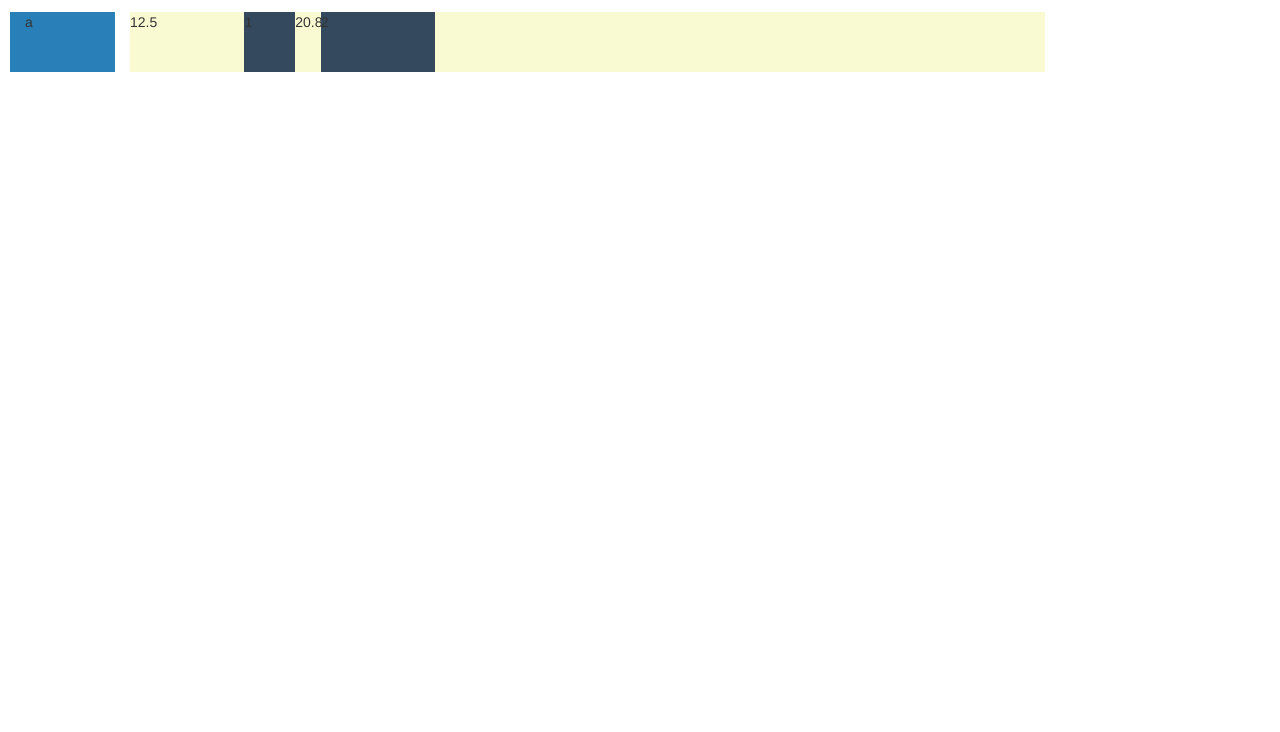
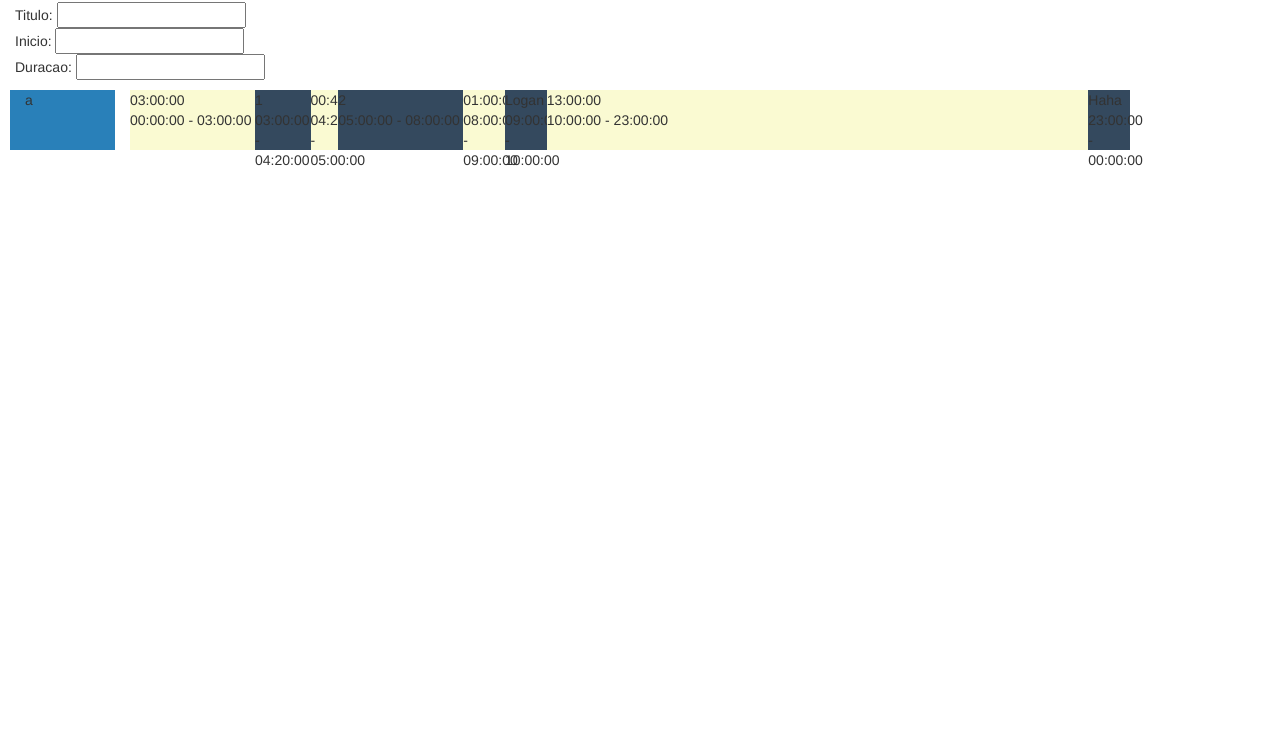
Before and after one commit to rodrigoazs/ppv_gridstack, a plain HTML site: page index2.html in a window 1280 px wide. Shown: the part 68-800 px from the top of the page. Drawn offline with nearby package versions, Linux system fonts and the light colour scheme.

Commit message:
Fixed ppv grid and added time to divs

```diff
--- a/index2.html
+++ b/index2.html
@@ -104,11 +104,14 @@
 <body>
     <div class="container-fluid" ng-app="app" ng-controller="HomeCtrl">
         <h1>PPV</h1>
+            Titulo: <input type="text" ng-model="ppv_title"><br>
+            Inicio: <input type="text" ng-model="ppv_begin"><br>
+            Duracao: <input type="text" ng-model="ppv_length"><br>
         <div class="row" style="padding: 10px;">
           <div class="col-md-1" style="background-color: #2980b9; height: 60px;">a</div>
           <div class="col-md-9">
-              <div class="grid-stack grid-stack-100" style="width: 100%; height: 60px; max-height: 60px;" id="grid1">
-                <div ng-click="ppvOrdered()" ng-repeat="ppv in ppvStackBlocks" class="grid-content" ng-style="ppvStyle($index)">{{ppv.title}}</div>
+              <div class="grid-stack grid-stack-100" style="width: 1000px; height: 60px; max-height: 60px;" id="grid1">
+                <div ng-click="ppvAdd()" ng-repeat="ppv in ppvStackBlocks" class="grid-content" ng-style="ppvStyle($index)">{{ppv.title}}<br>{{ppv.time}}</div>
                 <!--<div style="cursor: pointer; width: 15%; height: 60px; background-color: blue; position: absolute; left: 0%;"></div>
                 <div style="cursor: pointer; width: 30%; height: 60px; background-color: red; position: absolute; left: 15%;"></div>-->
               </div>
@@ -127,7 +130,9 @@ app.controller('HomeCtrl', function($scope)
    // 2: cartela
     $scope.ppvStack = [
       {type: 0, title: '1', begin: 3*60*60, length: (60+20)*60},
-      {type: 0, title: '2', begin: 5*60*60, length: 3*60*60}
+      {type: 0, title: '2', begin: 5*60*60, length: 3*60*60},
+      {type: 0, title: 'Logan', begin: 9*60*60, length: 1*60*60},
+      {type: 0, title: 'Haha', begin: 23*60*60, length: 1*60*60}
     ];
 
     $scope.ppvStackBlocks = [];
@@ -141,16 +146,32 @@ app.controller('HomeCtrl', function($scope)
 
    $scope.ppvOrdered = function()
    {
+     $scope.ppvStack.sort(function(a, b) {
+       return a.begin - b.begin;
+     })
+
+     $scope.ppvStackBlocks = [];
+
      var time = 0;
      for(var i=0; i < $scope.ppvStack.length; i++)
      {
        if($scope.ppvStack[i].begin > time)
        {
-         var width = $scope.ppvStack[i].begin  / 86400 * 100;
-         $scope.ppvStackBlocks.push({color: 'lightgoldenrodyellow', title: width, left: time  / 86400 * 100, width: width});
+         var begin = time;
+         var length = ($scope.ppvStack[i].begin - time);
+         var left = begin / 86400 * 100;
+         var width = length / 86400 * 100;
+         var title = $scope.timeFromSec(length);
+         var time = $scope.timeFromSec(begin) + " - " + $scope.timeFromSec(begin + length);
+         $scope.ppvStackBlocks.push({color: 'lightgoldenrodyellow', title: title, time: time, left: left, width: width});
        }
-       $scope.ppvStackBlocks.push({color: '#34495e', title: $scope.ppvStack[i].title, left: $scope.ppvStack[i].begin  / 86400 * 100, width: $scope.ppvStack[i].length  / 86400 * 100});
-       time = $scope.ppvStack[i].begin + $scope.ppvStack[i].length;
+       var begin = $scope.ppvStack[i].begin;
+       var length = $scope.ppvStack[i].length;
+       var left = begin / 86400 * 100;
+       var width = length / 86400 * 100;
+       var time = $scope.timeFromSec(begin) + " - " + $scope.timeFromSec(begin + length);
+       $scope.ppvStackBlocks.push({color: '#34495e', title: $scope.ppvStack[i].title, time: time, left: left, width: width});
+       time = begin + length;
      }
      if(time < 24*60*60)
      {
@@ -165,13 +186,30 @@ app.controller('HomeCtrl', function($scope)
    return { cursor: 'pointer', height: '60px', position: 'absolute', 'background-color': ppv.color, left: ppv.left +'%', width: ppv.width +'%' };
   };
 
-  // $scope.ppvAdd = function($index, begin, length)
-  // {
-  //   if($scope.ppvStack[$index].type == 0)
-  //   {
-  //
-  //   }
-  // };
+  $scope.ppvAdd = function()
+  {
+    var begin = $scope.ppv_begin;
+    var length = $scope.ppv_length;
+    begin = begin.split(':');
+    length = length.split(':');
+    begin = parseInt(begin[0])*60*60 + parseInt(begin[1])*60;
+    length = parseInt(length[0])*60*60 + parseInt(length[1])*60;
+    $scope.ppvStack.push({type: 0, title: $scope.ppv_title, begin: begin, length: length});
+
+    $scope.ppvStack.sort(function(a, b) {
+      return a.begin - b.begin;
+    })
+
+    console.log($scope.ppvStack);
+    $scope.ppvOrdered();
+  };
+
+  $scope.timeFromSec = function(sec)
+  {
+    var date = new Date(1970, 0, 1);
+    date.setSeconds(sec);
+    return date.toTimeString().replace(/.*(\d{2}:\d{2}:\d{2}).*/, "$1");
+  };
 
   $scope.ppvOrdered();
 
```
